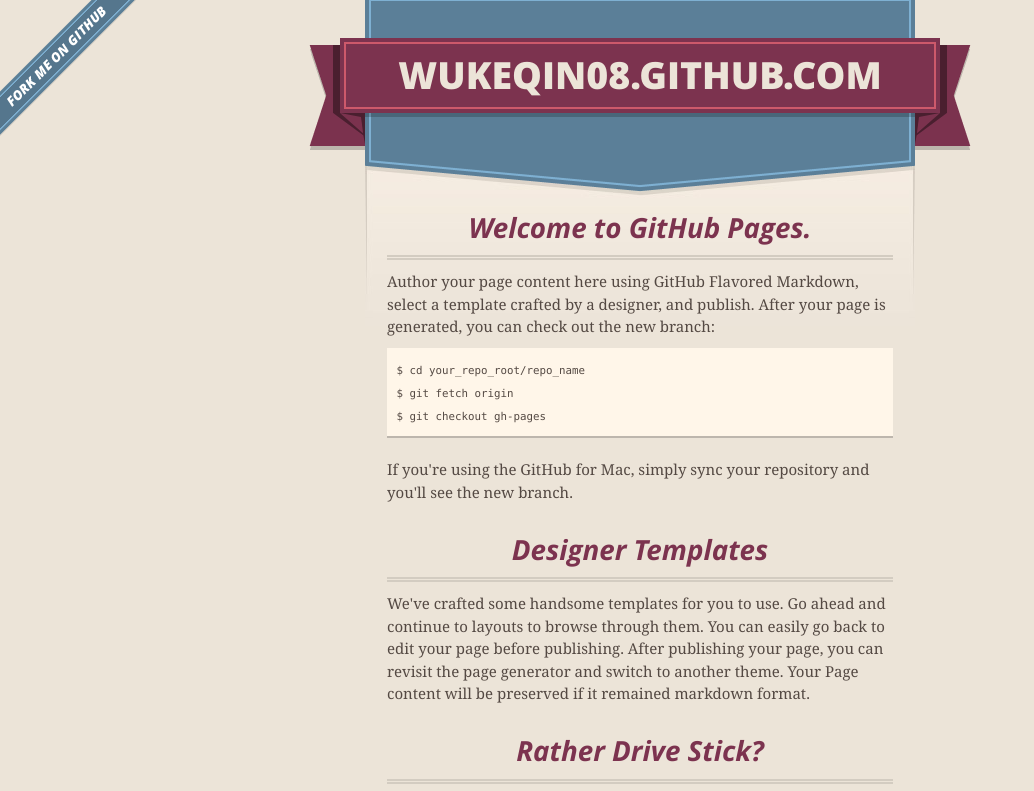
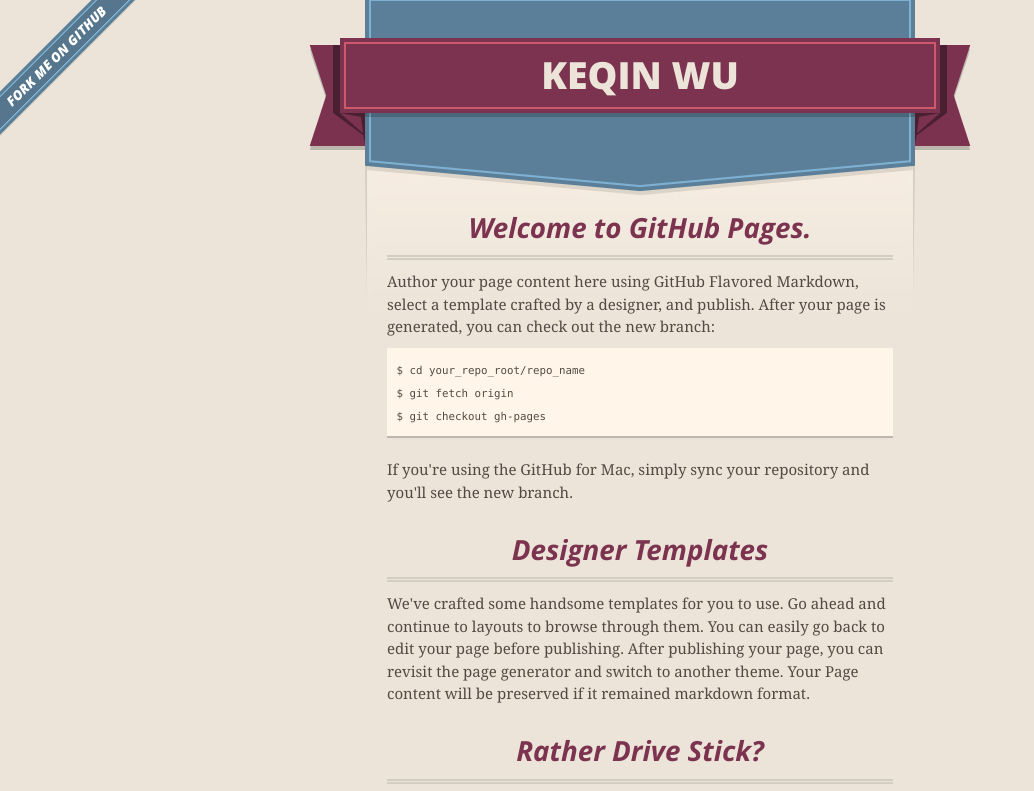
Before and after one commit to wukeqin08/wukeqin08.github.com, a plain HTML site: page index.html in a window 1280 px wide. Shown: the top 791 px of the page, without its empty margins (0-1034 px from the left). Drawn offline with nearby package versions, Linux system fonts and the light colour scheme.

Commit message:
Update index.html

```diff
--- a/index.html
+++ b/index.html
@@ -27,7 +27,7 @@
       <header>
         <span class="ribbon-outer">
           <span class="ribbon-inner">
-            <h1>Wukeqin08.github.com</h1>
+            <h1>Keqin Wu</h1>
             <h2></h2>
           </span>
           <span class="left-tail"></span>
```
